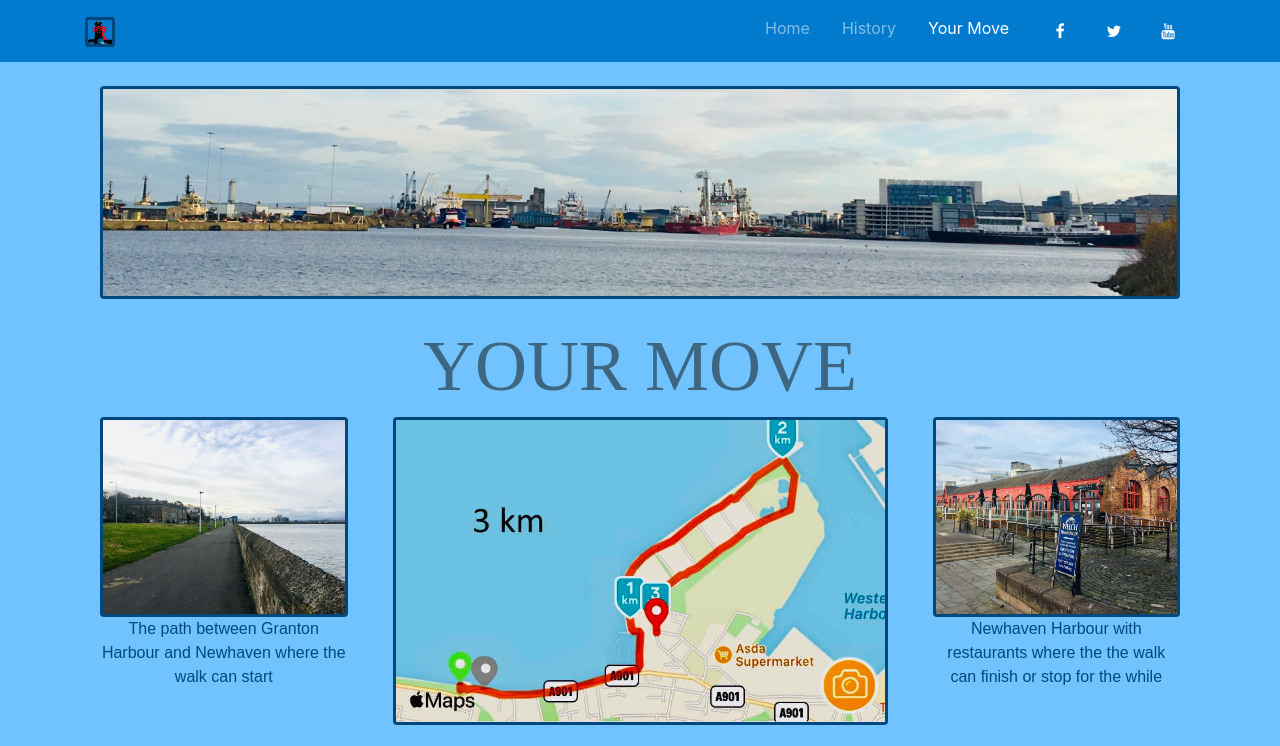
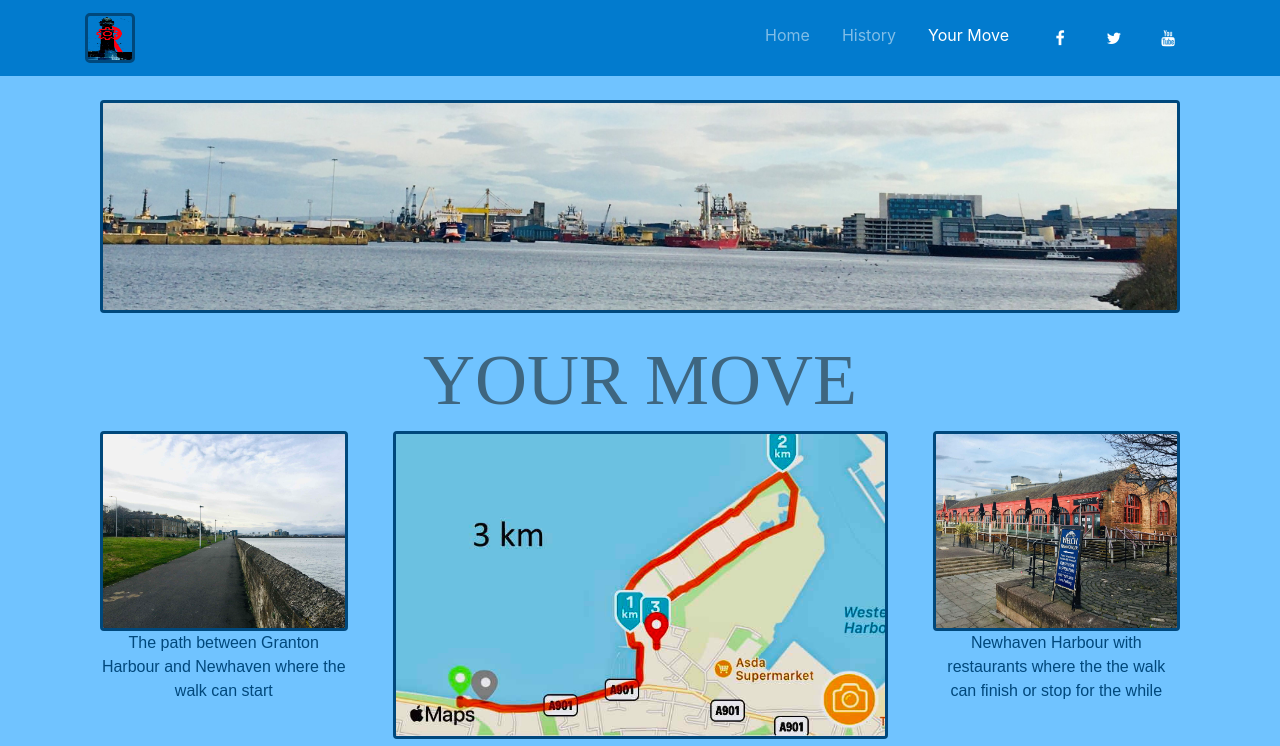
Before and after one commit to RomanJodlowski/ruthassessment, a plain HTML site: page move.html in a window 1280 px wide. Shown: the top 746 px of the page. Drawn offline with nearby package versions, Linux system fonts and the light colour scheme.

Commit message:
Update move.html

```diff
--- a/move.html
+++ b/move.html
@@ -16,7 +16,7 @@
 	<!-- navbar -->
 	<nav class="navbar sticky-top navbar-dark bg-dark navbar-expand-md" role="navigation">
 		<div class="container">
-			<a class="navbar-brand" href="index.html"><img src="images/logo.png" width="30" height="30" alt="" loading="lazy"></a>
+			<a class="navbar-brand" href="index.html"><img src="images/logo.png" width="50" height="50" alt="" loading="lazy"></a>
 			<button class="navbar-toggler" type="button" data-toggle="collapse" data-target="#globalNav" aria-controls="globalNav" aria-expanded="false" aria-label="Toggle navigation">
 				<span class="navbar-toggler-icon"></span>
 			</button>
```
